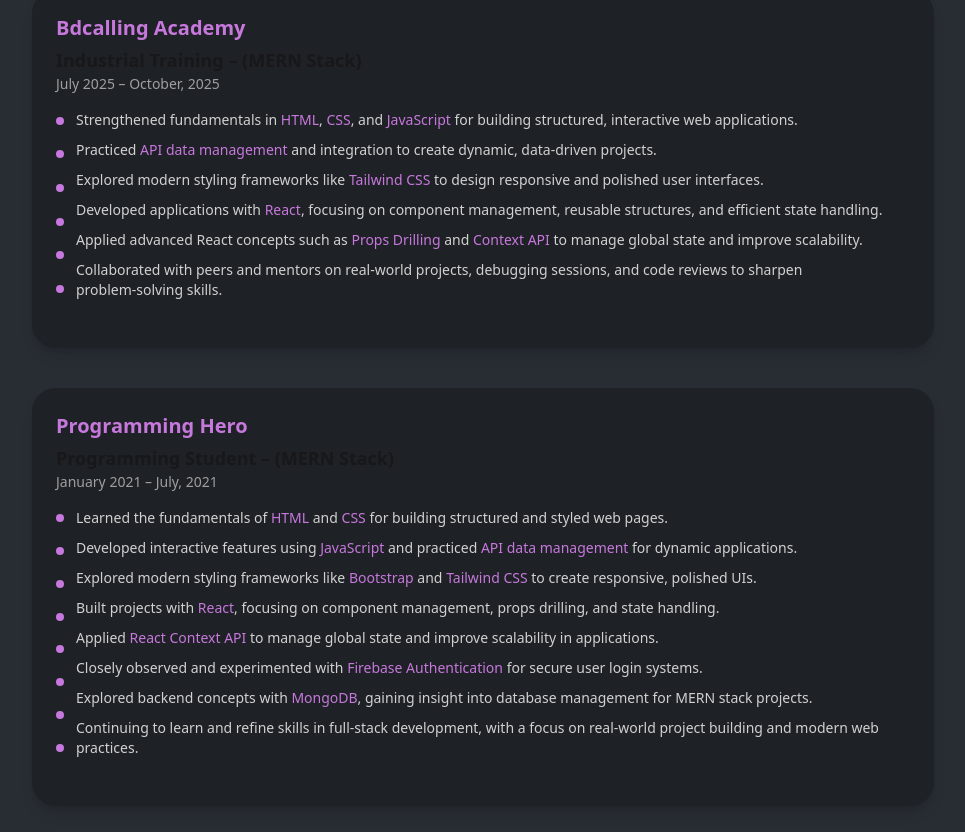
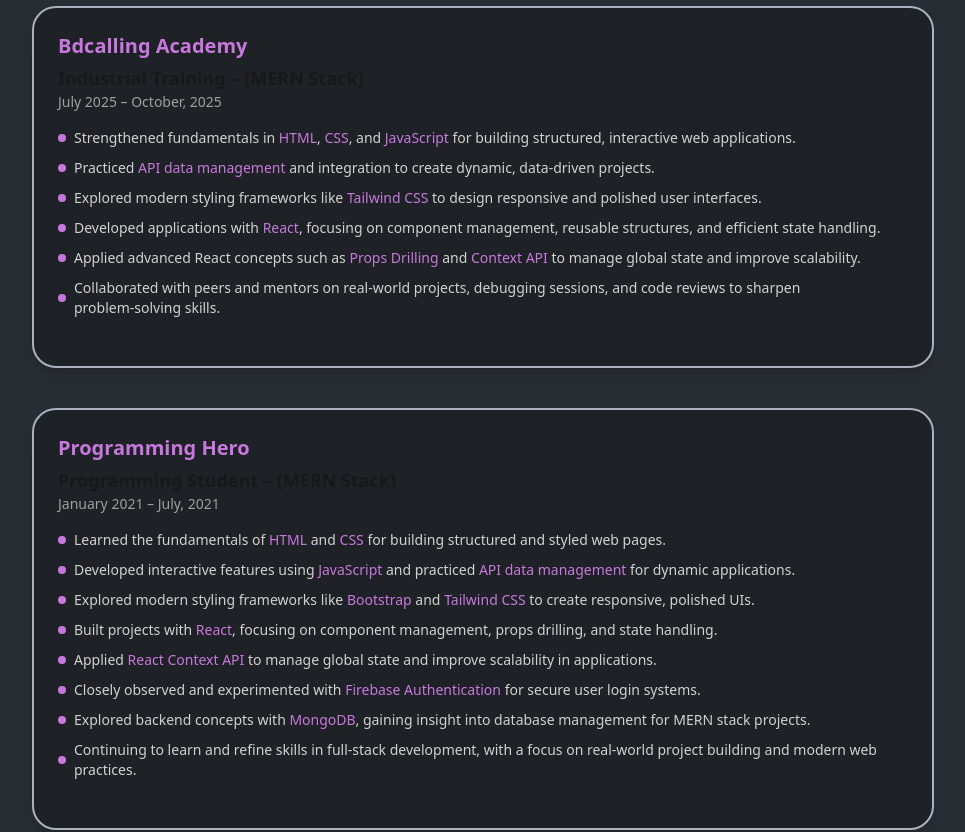
Before and after one commit to KINGALVI/KING-ALVI-portfolio, a React (Vite) app: page / in a window 1280 px wide. Shown: the part 3240-4072 px from the top of the page, without its empty margins (157-1122 px from the left). Built offline with nearby package versions, Linux system fonts and the light colour scheme.

Commit message:
edited some code

```diff
--- a/src/components/Main-Section/About/Experience/Experience.jsx
+++ b/src/components/Main-Section/About/Experience/Experience.jsx
@@ -31,7 +31,7 @@
                 <div
                     tabIndex={0}
                     role="button"
-                    className={`bg-[#1e2125] w-11/12 mx-auto p-6 rounded-3xl shadow-lg text-left h-full flex flex-col justify-between transition duration-300 mb-10 ${isDesktop
+                    className={`bg-[#1e2125] border-2 border-[#ABB2BF] w-11/12 mx-auto p-6 rounded-3xl shadow-lg text-left h-full flex flex-col justify-between transition duration-300 mb-10 ${isDesktop
                         ? "hover:shadow-[0_0_20px_#C778DD] hover:border-2 hover:border-[#c52fee]"
                         : "focus:shadow-[0_0_20px_#C778DD] focus:border-2 focus:border-[#c52fee] active:shadow-[0_0_20px_#C778DD] active:border-2 active:border-[#c52fee]"
                         }`}
@@ -44,27 +44,55 @@
                         <p className="text-sm text-[#9F9F9F] mb-4 font-rubik">July 2025 – October, 2025</p>
 
                         <div class="flex mb-6">
-                            <div className="grid items-center me-3 gap-3">
-                                <span className="h-2 w-2 bg-[#C778DD] rounded-xl"></span>
-                                <span className="h-2 w-2 bg-[#C778DD] rounded-xl"></span>
-                                <span className="h-2 w-2 bg-[#C778DD] rounded-xl"></span>
-                                <span className="h-2 w-2 bg-[#C778DD] rounded-xl"></span>
-                                <span className="h-2 w-2 bg-[#C778DD] rounded-xl"></span>
-                                <span className="h-2 w-2 bg-[#C778DD] rounded-xl"></span>
+                            <div className="text-sm text-[#D1D1D1] font-rubik space-y-2.5">
+                                {/* HTML, CSS, JS */}
+                                <div className="flex items-center">
+                                    <span className="h-2 w-2 bg-[#C778DD] p-1 rounded-full mr-2"></span>
+                                    <p>
+                                        Strengthened fundamentals in<span className="text-[#C778DD]"> HTML</span>,<span className="text-[#C778DD]"> CSS</span>, and<span className="text-[#C778DD]"> JavaScript</span> for building structured, interactive web applications.
+                                    </p>
+                                </div>
+
+                                {/* API Data Management */}
+                                <div className="flex items-center">
+                                    <span className="h-2 w-2 bg-[#C778DD] p-1 rounded-full mr-2"></span>
+                                    <p>
+                                        Practiced <span className="text-[#C778DD]">API data management</span> and integration to create dynamic, data‑driven projects.
+                                    </p>
+                                </div>
+
+                                {/* Tailwind CSS */}
+                                <div className="flex items-center">
+                                    <span className="h-2 w-2 bg-[#C778DD] p-1 rounded-full mr-2"></span>
+                                    <p>
+                                        Explored modern styling frameworks like <span className="text-[#C778DD]">Tailwind CSS</span> to design responsive and polished user interfaces.
+                                    </p>
+                                </div>
+
+                                {/* React */}
+                                <div className="flex items-center">
+                                    <span className="h-2 w-2 bg-[#C778DD] p-1 rounded-full mr-2"></span>
+                                    <p>
+                                        Developed applications with <span className="text-[#C778DD]">React</span>, focusing on component management, reusable structures, and efficient state handling.
+                                    </p>
+                                </div>
+
+                                {/* Props Drilling & Context API */}
+                                <div className="flex items-center">
+                                    <span className="h-2 w-2 bg-[#C778DD] p-1 rounded-full mr-2"></span>
+                                    <p>
+                                        Applied advanced React concepts such as <span className="text-[#C778DD]">Props Drilling</span> and <span className="text-[#C778DD]">Context API</span> to manage global state and improve scalability.
+                                    </p>
+                                </div>
+
+                                {/* Collaboration */}
+                                <div className="flex items-center">
+                                    <span className="h-2 w-2 bg-[#C778DD] p-1 rounded-full mr-2"></span>
+                                    <p>
+                                        Collaborated with peers and mentors on real‑world projects, debugging sessions, and code reviews to sharpen problem‑solving skills.
+                                    </p>
+                                </div>
                             </div>
-                            <div className="text-sm text-[#D1D1D1] font-rubik">
-                                <p className="mb-2.5">Strengthened fundamentals in <span className="text-[#C778DD]">HTML</span>, <span className="text-[#C778DD]">CSS</span>, and <span className="text-[#C778DD]">JavaScript</span> for building structured, interactive web applications.</p>
-                                <p className="mb-2.5">Practiced <span className="text-[#C778DD]">API data management</span> and integration to create dynamic, data‑driven projects.</p>
-                                <p className="mb-2.5">Explored modern styling frameworks like <span className="text-[#C778DD]">Tailwind CSS</span> to design responsive and polished user interfaces.</p>
-                                <p className="mb-2.5">Developed applications with <span className="text-[#C778DD]">React</span>, focusing on component management, reusable structures, and efficient state handling.</p>
-                                <p className="mb-2.5">Applied advanced React concepts such as <span className="text-[#C778DD]">Props Drilling</span> and <span className="text-[#C778DD]">Context API</span> to manage global state and improve scalability.</p>
-                                <p>Collaborated with peers and mentors on real‑world projects, debugging sessions, and code reviews to sharpen problem‑solving skills.</p>
-                            </div>
-
-
-                            <ul className="list-disc list-inside space-y-1 ">
-
-                            </ul>
                         </div>
                     </div>
                 </div>
@@ -72,7 +100,7 @@
                 <div
                     tabIndex={0}
                     role="button"
-                    className={`bg-[#1e2125] w-11/12 mx-auto p-6 rounded-3xl shadow-lg text-left h-full flex flex-col justify-between transition duration-300 ${isDesktop
+                    className={`bg-[#1e2125] w-11/12 mx-auto border-2 border-[#ABB2BF] p-6 rounded-3xl shadow-lg text-left h-full flex flex-col justify-between transition duration-300 ${isDesktop
                         ? "hover:shadow-[0_0_20px_#C778DD] hover:border-2 hover:border-[#c52fee]"
                         : "focus:shadow-[0_0_20px_#C778DD] focus:border-2 focus:border-[#c52fee] active:shadow-[0_0_20px_#C778DD] active:border-2 active:border-[#c52fee]"
                         }`}
@@ -85,28 +113,71 @@
                         <p className="text-sm text-[#9F9F9F] mb-4 font-rubik">
                             January 2021 – July, 2021
                         </p>
+                        <div className="flex mb-6">
+                            <div className="text-sm text-[#D1D1D1] font-rubik space-y-2.5">
+                                {/* HTML & CSS */}
+                                <div className="flex items-center">
+                                    <span className="h-2 w-2 bg-[#C778DD] p-1 rounded-full mr-2"></span>
+                                    <p>
+                                        Learned the fundamentals of <span className="text-[#C778DD]">HTML</span> and <span className="text-[#C778DD]">CSS</span> for building structured and styled web pages.
+                                    </p>
+                                </div>
 
-                        <div class="flex mb-6 ">
-                            <div className="grid items-center me-3 gap-3">
-                                <span className="h-2 w-2 bg-[#C778DD] rounded-xl"></span>
-                                <span className="h-2 w-2 bg-[#C778DD] rounded-xl"></span>
-                                <span className="h-2 w-2 bg-[#C778DD] rounded-xl"></span>
-                                <span className="h-2 w-2 bg-[#C778DD] rounded-xl"></span>
-                                <span className="h-2 w-2 bg-[#C778DD] rounded-xl"></span>
-                                <span className="h-2 w-2 bg-[#C778DD] rounded-xl"></span>
-                                <span className="h-2 w-2 bg-[#C778DD] rounded-xl"></span>
-                                <span className="h-2 w-2 bg-[#C778DD] rounded-xl"></span>
-                            </div>
+                                {/* JavaScript & API */}
+                                <div className="flex items-center">
+                                    <span className="h-2 w-2 bg-[#C778DD] p-1 rounded-full mr-2"></span>
+                                    <p>
+                                        Developed interactive features using <span className="text-[#C778DD]">JavaScript</span> and practiced <span className="text-[#C778DD]">API data management</span> for dynamic applications.
+                                    </p>
+                                </div>
 
-                            <div className="text-sm text-[#D1D1D1] font-rubik">
-                                <p className="mb-2.5">Learned the fundamentals of <span className="text-[#C778DD]">HTML</span> and <span className="text-[#C778DD]">CSS</span> for building structured and styled web pages.</p>
-                                <p className="mb-2.5">Developed interactive features using <span className="text-[#C778DD]">JavaScript</span> and practiced <span className="text-[#C778DD]">API data management</span> for dynamic applications.</p>
-                                <p className="mb-2.5">Explored modern styling frameworks like <span className="text-[#C778DD]">Bootstrap</span> and <span className="text-[#C778DD]">Tailwind CSS</span> to create responsive, polished UIs.</p>
-                                <p className="mb-2.5">Built projects with <span className="text-[#C778DD]">React</span>, focusing on component management, props drilling, and state handling.</p>
-                                <p className="mb-2.5">Applied <span className="text-[#C778DD]">React Context API</span> to manage global state and improve scalability in applications.</p>
-                                <p className="mb-2.5">Closely observed and experimented with <span className="text-[#C778DD]">Firebase Authentication</span> for secure user login systems.</p>
-                                <p className="mb-2.5">Explored backend concepts with <span className="text-[#C778DD]">MongoDB</span>, gaining insight into database management for MERN stack projects.</p>
-                                <p>Continuing to learn and refine skills in full-stack development, with a focus on real-world project building and modern web practices.</p>
+                                {/* Bootstrap & Tailwind */}
+                                <div className="flex items-center">
+                                    <span className="h-2 w-2 bg-[#C778DD] p-1 rounded-full mr-2"></span>
+                                    <p>
+                                        Explored modern styling frameworks like <span className="text-[#C778DD]">Bootstrap</span> and <span className="text-[#C778DD]">Tailwind CSS</span> to create responsive, polished UIs.
+                                    </p>
+                                </div>
+
+                                {/* React */}
+                                <div className="flex items-center">
+                                    <span className="h-2 w-2 bg-[#C778DD] p-1 rounded-full mr-2"></span>
+                                    <p>
+                                        Built projects with <span className="text-[#C778DD]">React</span>, focusing on component management, props drilling, and state handling.
+                                    </p>
+                                </div>
+
+                                {/* Context API */}
+                                <div className="flex items-center">
+                                    <span className="h-2 w-2 bg-[#C778DD] p-1 rounded-full mr-2"></span>
+                                    <p>
+                                        Applied <span className="text-[#C778DD]">React Context API</span> to manage global state and improve scalability in applications.
+                                    </p>
+                                </div>
+
+                                {/* Firebase */}
+                                <div className="flex items-center">
+                                    <span className="h-2 w-2 bg-[#C778DD] p-1 rounded-full mr-2"></span>
+                                    <p>
+                                        Closely observed and experimented with <span className="text-[#C778DD]">Firebase Authentication</span> for secure user login systems.
+                                    </p>
+                                </div>
+
+                                {/* MongoDB */}
+                                <div className="flex items-center">
+                                    <span className="h-2 w-2 bg-[#C778DD] p-1 rounded-full mr-2"></span>
+                                    <p>
+                                        Explored backend concepts with <span className="text-[#C778DD]">MongoDB</span>, gaining insight into database management for MERN stack projects.
+                                    </p>
+                                </div>
+
+                                {/* Continuing Learning */}
+                                <div className="flex items-center">
+                                    <span className="h-2 w-2 bg-[#C778DD] p-1 rounded-full mr-2"></span>
+                                    <p>
+                                        Continuing to learn and refine skills in full‑stack development, with a focus on real‑world project building and modern web practices.
+                                    </p>
+                                </div>
                             </div>
                         </div>
                     </div>
```
Also changed, not shown: src/components/Main-Section/About/Education/Education.jsx (+4 -4 lines), src/components/Main-Section/About/Skills/Skills.jsx (+5 -4 lines).
